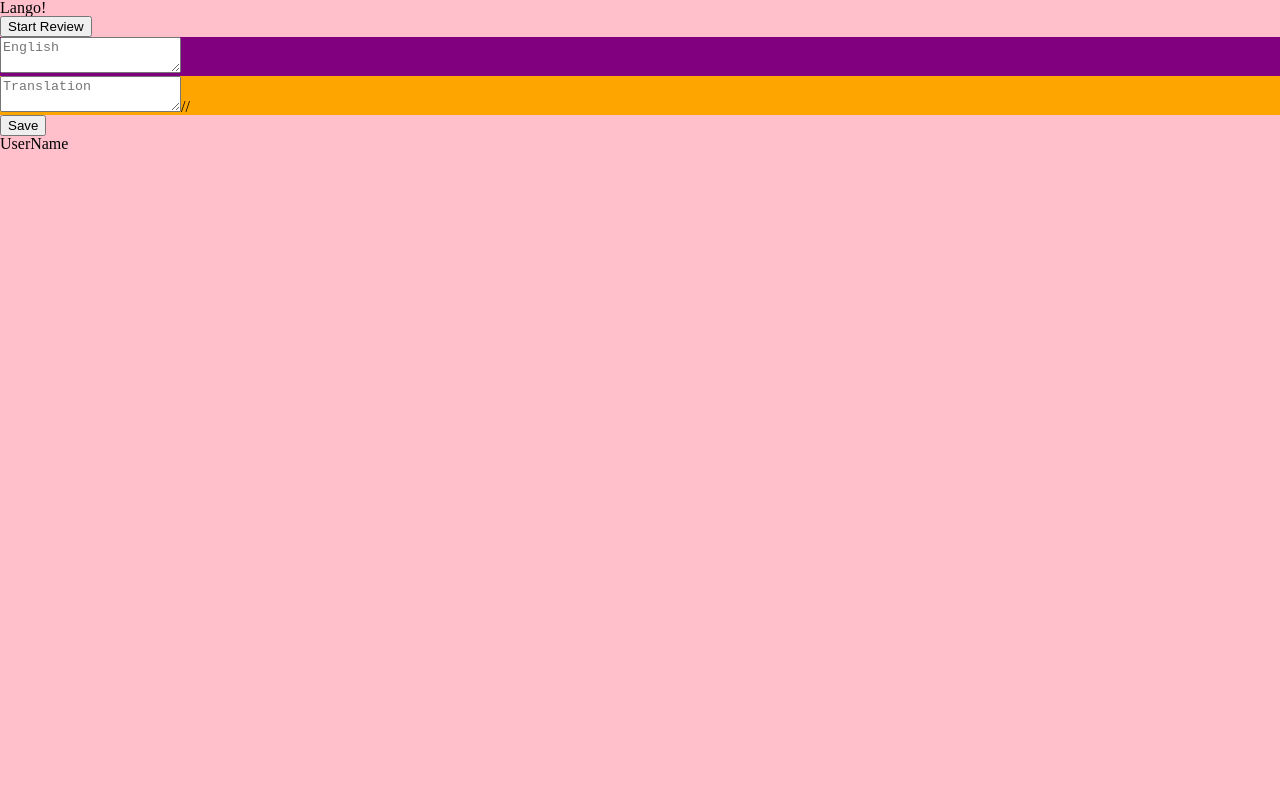
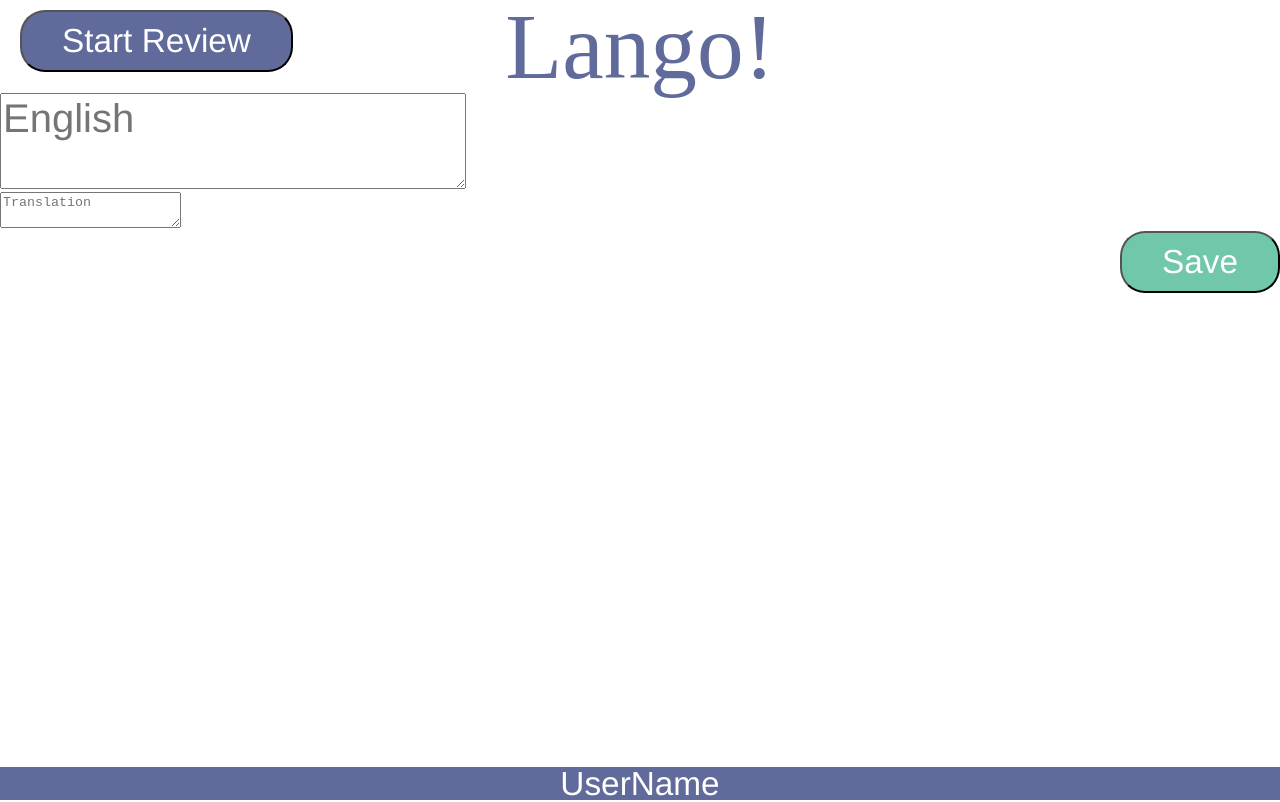
Before and after one commit to yiping-allison/flashcards, a website: page public/lango.html in a window 1280 px wide. Drawn offline with nearby package versions, Linux system fonts and the light colour scheme.

Commit message:
styling for lango

```diff
--- a/public/lango.css
+++ b/public/lango.css
@@ -1,11 +1,65 @@
-body {
-	background-color: pink;
+
+/* COMPUTER STYLING*/
+@media screen and (min-width: 1100px) {
+
+.headerDiv{
+	text-align: center;
+	font-family: Raleway Black;
+	font-size: 70pt;
+	color: #606B9B;
 }
 
-#inputBox {
-	background-color: purple;
+.footer{
+	text-align: center;
+	font-size: 25pt;
+	color: white;
+	background-color: #606B9B;
+	font-family: Helvetica;
+	position:absolute;
+	bottom:0;
+	width:100%;
+
 }
 
-#translateBox {
-	background-color: orange;
+#saveBttn {
+	font-family: Helvetica;
+	font-size: 25pt;
+	align-items: right;
+	color: white;
+	background-color: #70C7A9;
+	border-radius: 25px;
+	padding-right: 40px;
+	padding-left: 40px;
+	padding-top: 10px;
+	padding-bottom: 10px;
+	float: right;
+
 }
+
+#inputEng{
+	font-family: Helvetica;
+	font-size: 30pt;
+
+}
+
+#startReview{
+	font-family: Helvetica;
+	font-size: 25pt;
+	color: white;
+	background-color: #606B9B;
+	border-radius: 25px;
+	padding-right: 40px;
+	padding-left: 40px;
+	padding-top: 10px;
+	padding-bottom: 10px;
+	float: left;
+	position:absolute;
+    top:10px;
+    left:20px;
+    padding-right: 40px;
+	padding-left: 40px;
+	padding-top: 10px;
+	padding-bottom: 10px;
+}
+
+}
--- a/public/lango.js
+++ b/public/lango.js
@@ -144,7 +144,7 @@ var CreateCardMain = function (_React$Component) {
 							"div",
 							{ id: "translateBox", placeholder: "Translation" },
 							React.createElement("textarea", { id: "translationBox", placeholder: "Translation", value: this.state.korean }),
-							"//",
+
 							React.createElement(Txt, { phrase: this.state.korean })
 						)
 					)
```
